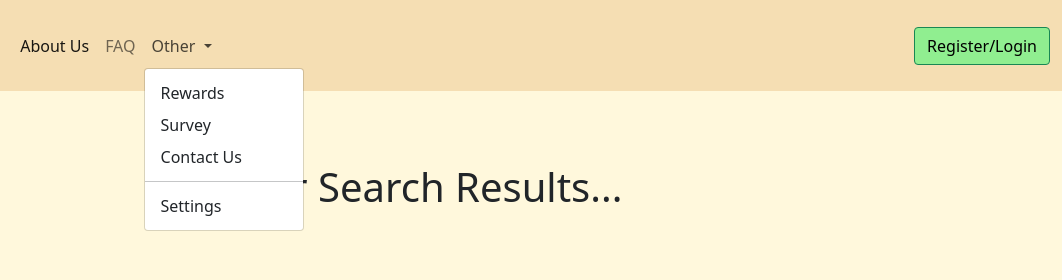
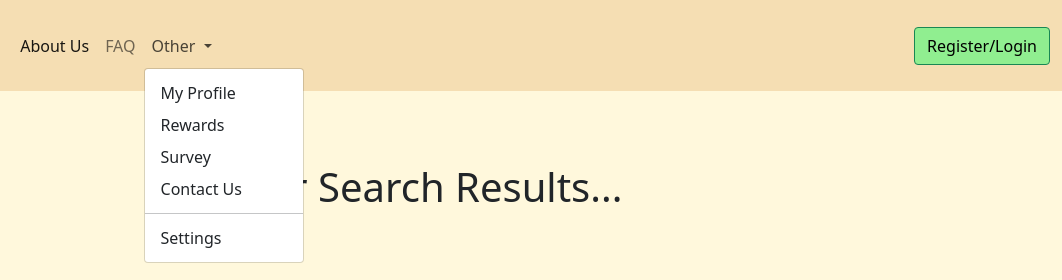
Before and after one commit to artemkhn/BBY09_Web_Appication, a plain HTML site: page share.html in a window 1280 px wide. Both pictures are taken after a click on the button "Other". Shown: the top 280 px of the page, 218-1280 px from the left. Drawn offline with nearby package versions, Linux system fonts and the light colour scheme.

Commit message:
added Profile to most of the pages

```diff
--- a/share.html
+++ b/share.html
@@ -56,6 +56,7 @@
                             Other
                         </a>
                         <ul class="dropdown-menu" aria-labelledby="navbarDropdown">
+                            <li><a class="dropdown-item" href="profile.html">My Profile</a></li>
                             <li><a class="dropdown-item" href="rewards.html">Rewards</a></li>
                             <li><a class="dropdown-item" href="survey.html">Survey</a></li>
                             <li><a class="dropdown-item" href="contactus.html">Contact Us</a></li>
```
Also changed, not shown: FAQ.html (+1 -0 lines), aboutus.html (+1 -0 lines), addrestaurant.html (+1 -0 lines), contactus.html (+1 -0 lines), index.html (+1 -0 lines), post.html (+1 -0 lines), preferences.html (+1 -0 lines), rewards.html (+1 -0 lines), rewardssuccess.html (+1 -0 lines), survey.html (+1 -0 lines), template.html (+1 -0 lines), images/profile.png (added), 1 other file.
